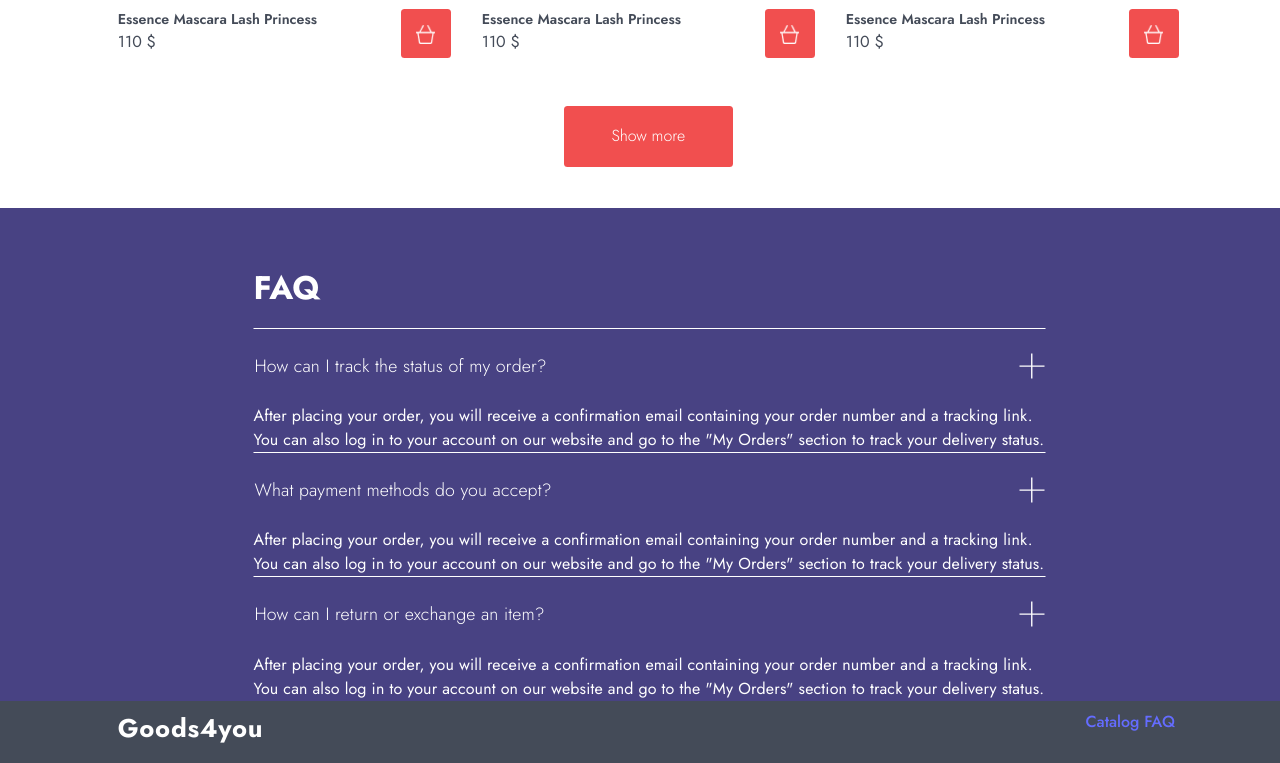
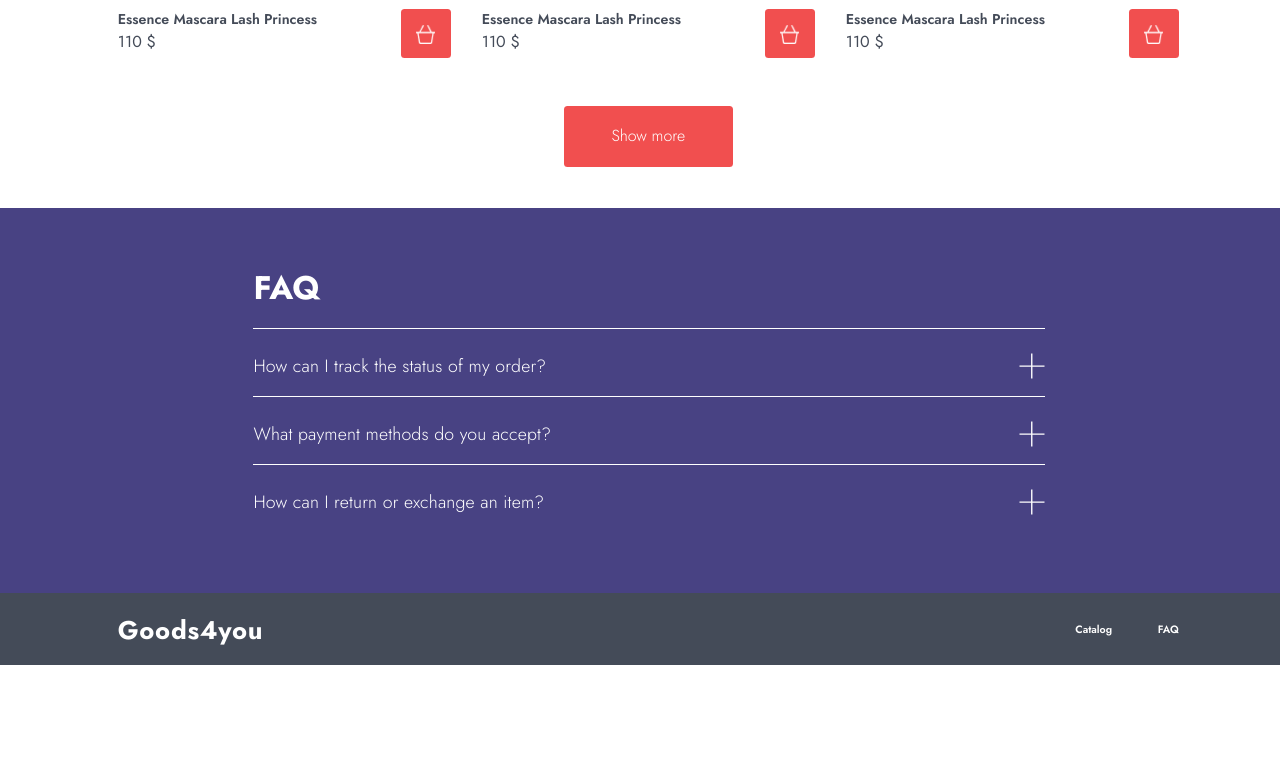
Before and after one commit to LoveBosikova/t1magazine, a React (Vite) app: page / in a window 1280 px wide. Shown: the part 2006-2769 px from the top of the page. After the commit the page ends 2671 px from the top, so only its background shows below. Built offline with nearby package versions, Linux system fonts and the light colour scheme.

Commit message:
productPage started

```diff
--- a/src/components/blocks/about/About.module.scss
+++ b/src/components/blocks/about/About.module.scss
@@ -15,7 +15,7 @@
     @include adoptiveContainer;
     position: relative;
     padding-top: 8.3%;
-    margin-right: 8.2%;
+    margin-right: 7.9%;
     margin-left: 9.2%;
     border-top: 1px solid $white;
 }
--- a/src/components/blocks/faq/Faq.module.scss
+++ b/src/components/blocks/faq/Faq.module.scss
@@ -3,18 +3,19 @@
 
 .faq {
     @include adoptiveContainer;
+    width: 100%;
     padding-top: 4.35vw;
-    width: 100%;
+    padding-bottom: 4.7vw;
     background-color: $violet;
 }
 
 .contentWrap {
-    margin-right: 18.3%;
+    margin-right: 18.35%;
     margin-left: 19.8%;
 }
 
 .title {
+    margin-bottom: 1.2vw;
     color: $white;
     font-size: $font-size-36;
-    margin-bottom: 1.2vw;
 }
--- a/src/components/layout/footer/Footer.module.scss
+++ b/src/components/layout/footer/Footer.module.scss
@@ -4,11 +4,30 @@
 .footer {
     background-color: $grey;
     width: 100%;
-    height: 7.8vh;
+    height: 9vh;
     @include adoptiveContainer;
     padding-top: 1.2vh;
-    padding-right: 8.2%;
+    padding-right: 7.9%;
     padding-left: 9.2%;
     display: flex;
     justify-content: space-between;
 }
+
+.logoWrap {
+    padding-top: .8vw;
+}
+
+.linkWrap {
+    width: 9.77%;
+    display: flex;
+    justify-content: space-between;
+    padding-top: 1.55vw;
+}
+
+.link {
+    color: $white;
+    font-family: "Jost", sans-serif;
+    font-size: $font-size-12;
+    font-weight: 600;
+
+}
--- a/src/components/layout/footer/footer.tsx
+++ b/src/components/layout/footer/footer.tsx
@@ -4,7 +4,9 @@
 function Footer() {
   return (
     <footer className={style.footer}>
-      <Logo />
+      <div className={style.logoWrap}>
+        <Logo />
+      </div>
       <div className={style.linkWrap}>
         <a role="menuitem" href="#catalog" className={style.link}> Catalog </a>
         <a role="menuitem" href="#faq" className={style.link}> FAQ </a>
--- a/src/components/layout/header/Header.module.scss
+++ b/src/components/layout/header/Header.module.scss
@@ -13,6 +13,6 @@
     justify-content: space-between;
     height: 100%;
     margin-left: 9.2%;
-    margin-right: 8.2%;
+    margin-right: 7.9%;
     padding-top: 1.2vh;
 }
--- a/src/components/ui/accordion/AccordionItem.module.scss
+++ b/src/components/ui/accordion/AccordionItem.module.scss
@@ -9,13 +9,21 @@
     flex-wrap: nowrap;
     justify-content: space-between;
     width: 100%;
-    border-top: 1px solid $white;
     background-color: $violet;
     border-radius: 0;
+    padding-top: 1.87vw;
+    padding-right: 0;
+    padding-bottom: 1.3vw;
     padding-left: 0;
-    padding-right: 0;
-    padding-top: 1.87vw;
-    letter-spacing: 0.012vw;
+    letter-spacing: 0.013vw;
+    border: none;
+    outline: none;
+    border-top: 1px solid $white;
+
+    &:focus {
+        border: none;
+        outline: none;
+    }
 }
 
 .questionText {
@@ -26,7 +34,31 @@
 }
 
 .answer {
+    color: transparent;
+    letter-spacing: 0.033vw;
+    height: 0;
+    will-change: color, padding-bottom, padding-top, height;
+    transition: all 200ms ease-out;
+}
+
+.answerOpen {
+    height: auto;
+    padding-top: 0.6vw;
+    padding-bottom: 1.35vw;
     color: $white;
-    padding-top: 1.1vw;
-    letter-spacing: 0.012vw;
+    letter-spacing: 0.033vw;
+    will-change: color, padding-bottom, padding-top, height;
+    transition: all 300ms ease-in;
 }
+
+.closePlus {
+    will-change: transform;
+    transform: rotate(0deg);
+    transition: all 250ms ease-in-out;
+}
+
+.closeCross {
+    will-change: transform;
+    transform: rotate(45deg);
+    transition: all 250ms ease-in-out;
+}
--- a/src/components/ui/accordion/AccordionItem.tsx
+++ b/src/components/ui/accordion/AccordionItem.tsx
@@ -1,3 +1,4 @@
+import { useState } from 'react';
 import closeIcon from '../../../assets/close.svg';
 
 import styles from './AccordionItem.module.scss';
@@ -9,15 +10,17 @@
 };
 
 function AccordionItem (props: IQuestion) {
+    const [isOpen, setIsOpen] = useState(false);
+
     return (
         <div className={styles.itemWrap}>
-            <button className={styles.queationWrap}>
+            <button className={styles.queationWrap} onClick={()=> setIsOpen(!isOpen)}>
                 <p className={styles.questionText}>{props.question}</p>
-                <picture>
+                <picture className={isOpen ? styles.closeCross: styles.closePlus}>
                     <img src={closeIcon} alt='' />
                 </picture>
             </button>
-            <p className={styles.answer}>{props.answer}</p>
+            <p className={ isOpen ? styles.answerOpen: styles.answer }>{props.answer}</p>
         </div>
     )
 }
--- a/src/index.scss
+++ b/src/index.scss
@@ -29,8 +29,12 @@
   margin: 0;
   display: block;
   place-items: center;
+  max-width: 100vw;
+  width: 100vw;
+  overflow-x: hidden;
   min-width: 320px;
   min-height: 100vh;
+  max-height: fit-content;
   font-family: "Jost", sans-serif;
   font-optical-sizing: auto;
 
--- a/src/styles/variables.scss
+++ b/src/styles/variables.scss
@@ -23,11 +23,11 @@
 
 // $border-radius-20: 1.389vw;
 // $font-size-10: 0.694vw;
-// $font-size-12: 0.833vw;
 // $font-size-13: 0.903vw;
 // $font-size-15: 1.042vw;
 // $font-size-26: 1.806vw;
 $font-size-8: 0.612vw;
+$font-size-12: 0.833vw;
 $font-size-14: 0.972vw;
 $font-size-16: 1.111vw;
 $font-size-18: 1.25vw;
```
Also changed, not shown: src/components/pages/product-page/productPage.tsx (added, +57 -0 lines), src/components/pages/product-page/ProductPage.module.scss (added).
